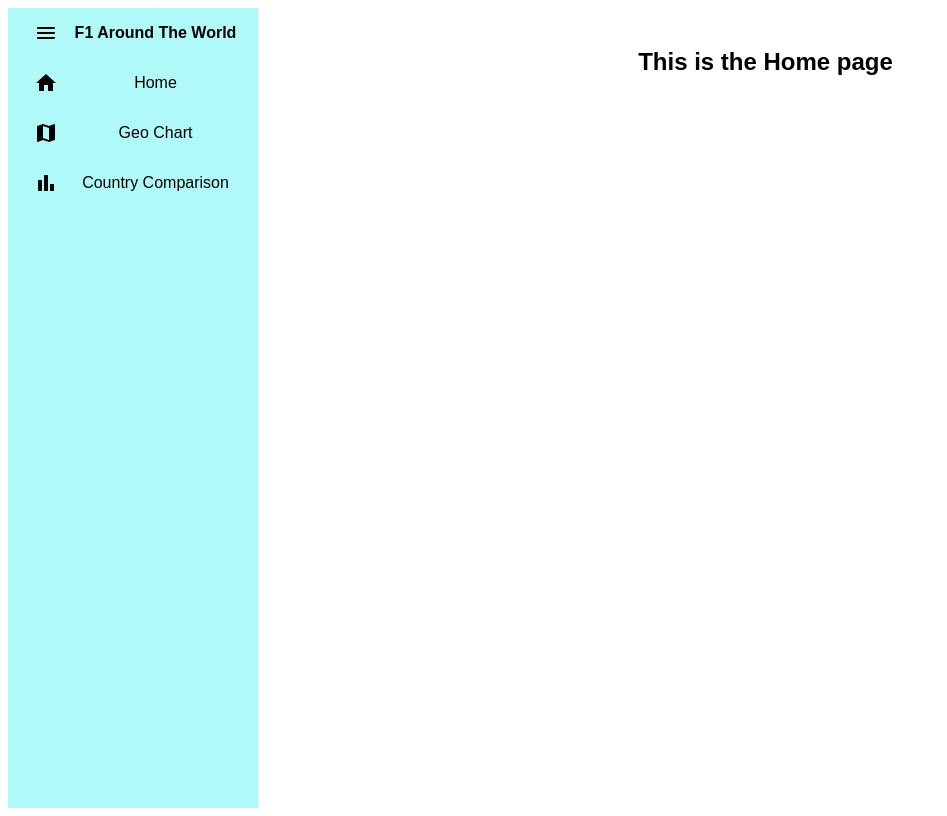
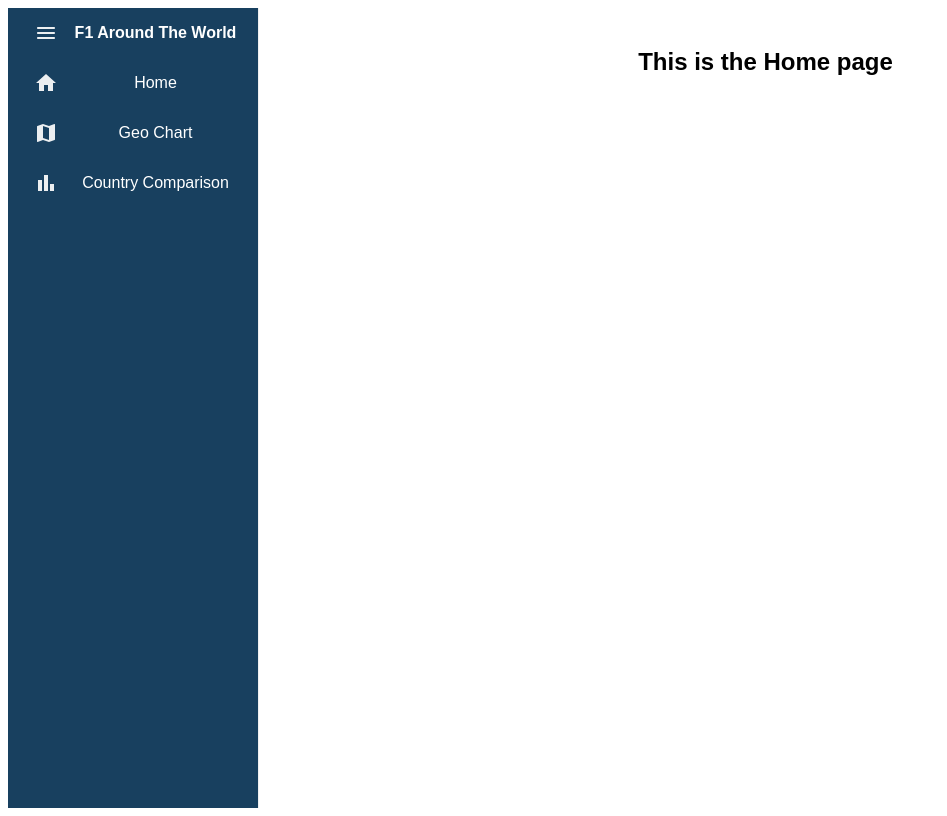
Before and after one commit to MrFiszbi1/F1-Around-The-World, a React (Create React App) app: page / in a window 1280 px wide. Shown: the whole page, without its empty margins (0-947 px from the left). Built offline with nearby package versions, Linux system fonts and the light colour scheme.

Commit message:
Update: add Context for Capturing Clicked Region & Utilized on Feature2

```diff
--- a/public/index.html
+++ b/public/index.html
@@ -1,16 +1,18 @@
 <!DOCTYPE html>
 <html lang="en">
-
   <head>
-	<meta charset="utf-8">
-	<meta name="viewport" content="width=device-width, initial-scale=1, shrink-to-fit=no">
-	<meta name="theme-color" content="#000000">
+    <meta charset="utf-8" />
+    <meta
+      name="viewport"
+      content="width=device-width, initial-scale=1, shrink-to-fit=no"
+    />
+    <meta name="theme-color" content="#000000" />
     <!--
       manifest.json provides metadata used when your web app is added to the
       homescreen on Android. See https://developers.google.com/web/fundamentals/engage-and-retain/web-app-manifest/
     -->
-	<link rel="manifest" href="%PUBLIC_URL%/manifest.json">
-	<link rel="shortcut icon" href="%PUBLIC_URL%/favicon.ico">
+    <link rel="manifest" href="%PUBLIC_URL%/manifest.json" />
+    <link rel="shortcut icon" href="%PUBLIC_URL%/favicon.ico" />
     <!--
       Notice the use of %PUBLIC_URL% in the tags above.
       It will be replaced with the URL of the `public` folder during the build.
@@ -24,9 +26,7 @@
   </head>
 
   <body>
-	<noscript>
-		You need to enable JavaScript to run this app.
-	</noscript>
+    <noscript> You need to enable JavaScript to run this app. </noscript>
     <div id="root"></div>
     <!--
       This HTML file is a template.
@@ -39,5 +39,4 @@
       To create a production bundle, use `npm run build` or `yarn build`.
     -->
   </body>
-
 </html>
--- a/src/App.js
+++ b/src/App.js
@@ -12,12 +12,7 @@ export default function App() {
   return (
     <div className="App">
       <div style={{ display: "flex", height: "100vh" }}>
-        <Sidebar
-          className="app"
-          style={{
-            backgroundColor: "rgb(0, 249, 249)",
-          }}
-        >
+        <Sidebar className="app">
           <SidebarMenu collapseSidebar={collapseSidebar} />
         </Sidebar>
         <section style={{ width: "100%", margin: "20px" }}>
--- a/src/components/SidebarMenu.jsx
+++ b/src/components/SidebarMenu.jsx
@@ -5,15 +5,25 @@ import BarChartIcon from "@mui/icons-material/BarChart";
 import HomeIcon from "@mui/icons-material/Home";
 import MenuRoundedIcon from "@mui/icons-material/MenuRounded";
 import { Link } from "react-router-dom";
+import { blueGrey } from "@mui/material/colors";
 
 const SidebarMenu = ({ collapseSidebar }) => {
   return (
-    <Menu>
+    <Menu
+      style={{
+        backgroundColor: "#18405f",
+        height: "100%",
+        color: "white",
+      }}
+    >
       <MenuItem
         icon={
           <MenuRoundedIcon
             onClick={() => {
               collapseSidebar();
+            }}
+            sx={{
+              color: blueGrey[50],
             }}
           />
         }
@@ -23,19 +33,19 @@ const SidebarMenu = ({ collapseSidebar }) => {
       <MenuItem
         component={<Link to="/" className="link" />}
         className="menu1"
-        icon={<HomeIcon />}
+        icon={<HomeIcon sx={{ color: blueGrey[50] }} />}
       >
         Home
       </MenuItem>
       <MenuItem
         component={<Link to="geochart" className="link" />}
-        icon={<MapIcon />}
+        icon={<MapIcon sx={{ color: blueGrey[50] }} />}
       >
         Geo Chart
       </MenuItem>
       <MenuItem
         component={<Link to="countrycomparison" className="link" />}
-        icon={<BarChartIcon />}
+        icon={<BarChartIcon sx={{ color: blueGrey[50] }} />}
       >
         Country Comparison
       </MenuItem>
--- a/src/components/f2-sidebar.jsx
+++ b/src/components/f2-sidebar.jsx
@@ -25,7 +25,7 @@ const CardComponent = ({ region }) => {
         sx={{
           width: "100%",
           height: "100%",
-          backgroundColor: "#02192B",
+          backgroundColor: "#18405f",
           opacity: 0.9,
         }}
       >
--- a/src/components/map.jsx
+++ b/src/components/map.jsx
@@ -1,15 +1,17 @@
-import React, { useState, useEffect } from "react";
+import React, { useState, useEffect, useContext } from "react";
 import { Chart } from "react-google-charts";
 import { Box } from "@mui/material";
-import filterConstructors from '../hooks/filterConstructors.js';
-import filterDrivers from '../hooks/filterDrivers.js';
-import filterRaces from '../hooks/filterRaces.js';
-import useFetchDrivers from '../hooks/useFetchDrivers.js';
+import filterConstructors from "../hooks/filterConstructors.js";
+import filterDrivers from "../hooks/filterDrivers.js";
+import filterRaces from "../hooks/filterRaces.js";
+import useFetchDrivers from "../hooks/useFetchDrivers.js";
+import RegionContext from "../hooks/RegionProvider.jsx";
 
 export default function Map() {
   const [constructorsCount, setConstructorsCount] = useState([]);
   const [driversCount, setDriversCount] = useState([]);
   const [racesCount, setRacesCount] = useState([]);
+  const { setSelectedRegion } = useContext(RegionContext);
 
   useEffect(() => {
     const fetchData = async () => {
@@ -39,14 +41,16 @@ export default function Map() {
   }, []);
 
   return (
-    <Box sx={{
-        display: 'flex',
-        flexDirection: 'column',
-        justifyContent: 'center',
-        alignItems: 'center',
-        width: '85%',
+    <Box
+      sx={{
+        display: "flex",
+        flexDirection: "column",
+        justifyContent: "center",
+        alignItems: "center",
+        width: "85%",
         border: 1,
-    }}>
+      }}
+    >
       <h3>Number of drivers from each country</h3>
       <Chart
         chartEvents={[
@@ -58,6 +62,7 @@ export default function Map() {
               if (selection.length === 0) return;
               const region = racesCount[selection[0].row + 1];
               console.log("Selected : " + region);
+              setSelectedRegion(region);
             },
           },
         ]}
--- /dev/null
+++ b/src/hooks/RegionProvider.jsx
@@ -0,0 +1,15 @@
+import React, { createContext, useState } from "react";
+
+const RegionContext = createContext();
+
+export function RegionProvider({ children }) {
+  const [selectedRegion, setSelectedRegion] = useState("");
+
+  return (
+    <RegionContext.Provider value={{ selectedRegion, setSelectedRegion }}>
+      {children}
+    </RegionContext.Provider>
+  );
+}
+
+export default RegionContext;
--- a/src/hooks/useCircuitCount.js
+++ b/src/hooks/useCircuitCount.js
@@ -10,7 +10,7 @@ const useCircuitCount = (region) => {
     const fetchCircuitCountByCountry = async () => {
       try {
         const response = await axios.get(
-          "http://ergast.com/api/f1/circuits.json"
+          "http://ergast.com/api/f1/circuits.json?limit=1000"
         );
 
         const circuits = response.data.MRData.CircuitTable.Circuits;
--- a/src/hooks/useRaceCount.js
+++ b/src/hooks/useRaceCount.js
@@ -8,7 +8,9 @@ const useRaceCount = (region) => {
   useEffect(() => {
     const fetchRaceCountByCountry = async () => {
       try {
-        const response = await axios.get("http://ergast.com/api/f1.json");
+        const response = await axios.get(
+          "http://ergast.com/api/f1.json?limit=1000"
+        );
 
         const races = response.data.MRData.RaceTable.Races;
         let raceCountByCountry = 0;
--- a/src/index.js
+++ b/src/index.js
@@ -2,6 +2,7 @@ import { StrictMode } from "react";
 import { createRoot } from "react-dom/client";
 import { ProSidebarProvider } from "react-pro-sidebar";
 import { BrowserRouter } from "react-router-dom";
+import { RegionProvider } from "./hooks/RegionProvider";
 
 import App from "./App";
 
@@ -12,7 +13,9 @@ root.render(
   <StrictMode>
     <BrowserRouter>
       <ProSidebarProvider>
-        <App />
+        <RegionProvider>
+          <App />
+        </RegionProvider>
       </ProSidebarProvider>
     </BrowserRouter>
   </StrictMode>
--- a/src/page/GeoChart.jsx
+++ b/src/page/GeoChart.jsx
@@ -1,9 +1,23 @@
-import React from "react";
+import React, { useContext } from "react";
 import { Box } from "@mui/material";
 import Map from "../components/map";
 import Title from "../components/title";
+import CardComponent from "../components/f2-sidebar";
+import RegionContext from "../hooks/RegionProvider.jsx";
 
 const GeoChart = () => {
+  const { selectedRegion } = useContext(RegionContext);
+
+  // Convert selectedRegion object to string
+  const selectedRegionString = selectedRegion && selectedRegion.toString();
+
+  // Remove punctuation and number from string to remain region name only
+  const regionName =
+    selectedRegionString &&
+    selectedRegionString
+      .replace(/United States/g, "USA")
+      .replace(/[\d.,]+/g, "");
+
   return (
     <Box
       sx={{
@@ -14,7 +28,10 @@ const GeoChart = () => {
       }}
     >
       <Title />
-      <Map />
+      <div style={{ display: "flex", width: "95%" }}>
+        <Map />
+        <CardComponent region={regionName} />
+      </div>
     </Box>
   );
 };
```
Also changed, not shown: src/hooks/filterConstructors.js (+26 -26 lines). Lines whose indentation alone changed are shown as unchanged.
